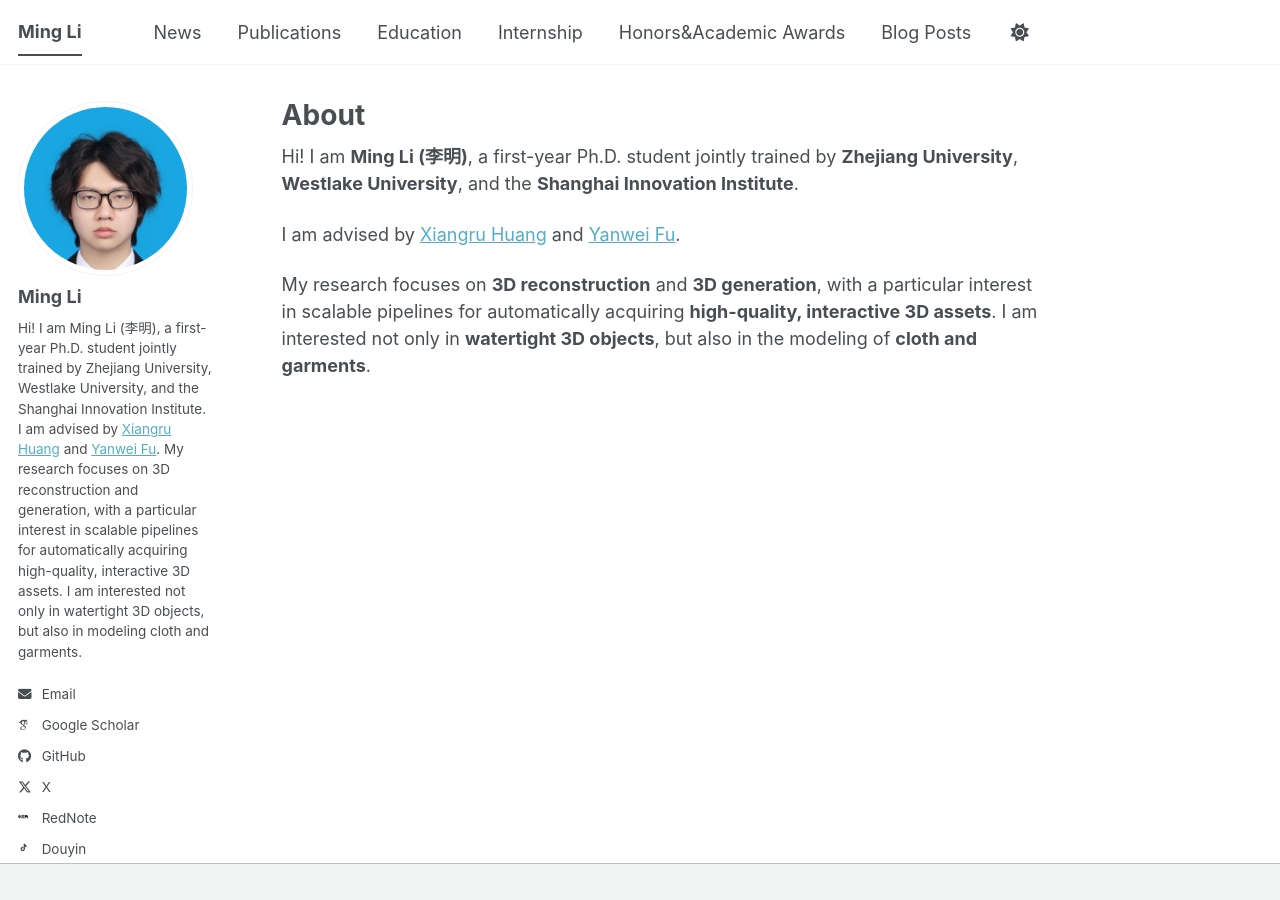
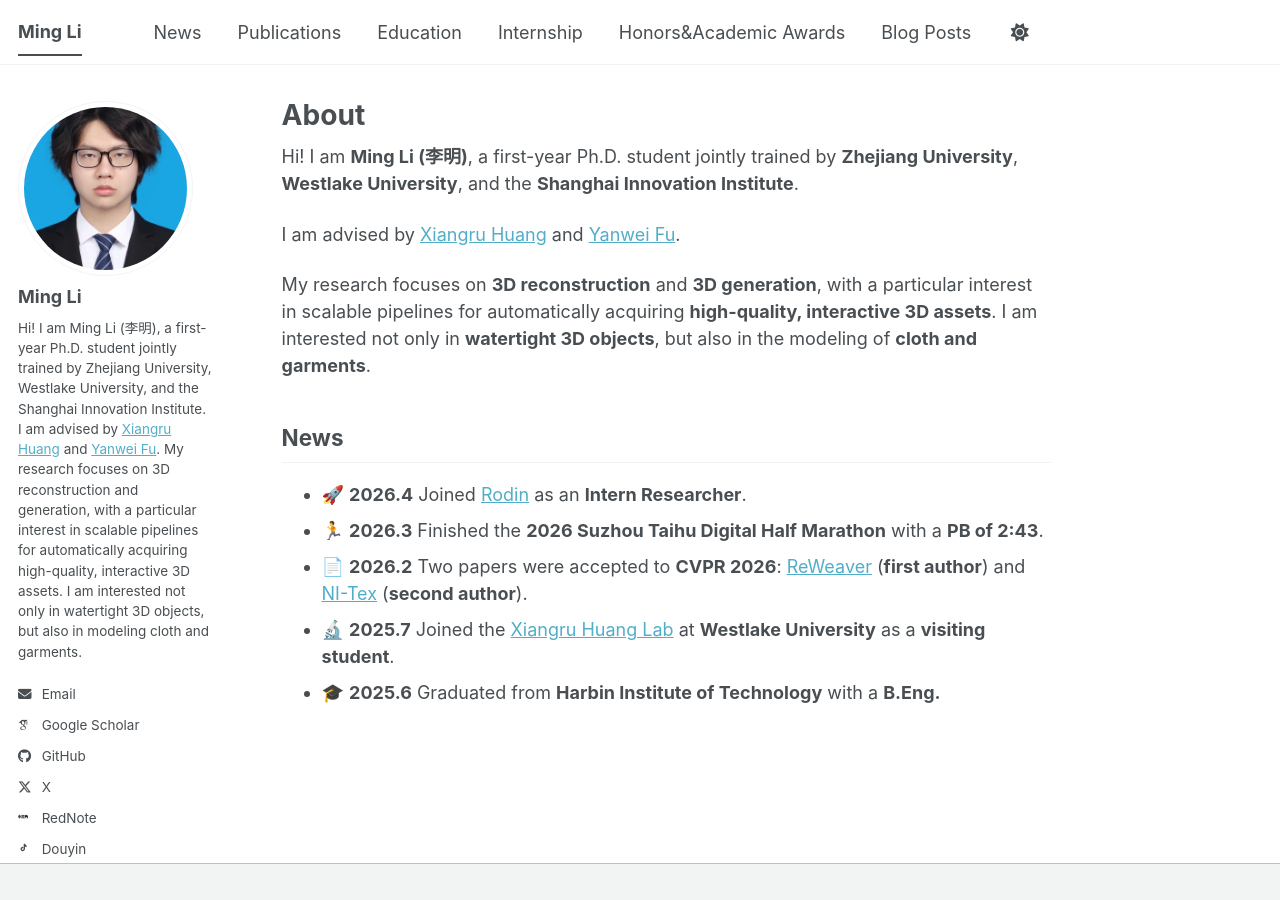
Before and after one commit to SII-LiMing/SII-LiMing.github.io, a Jekyll site: the page built from _pages/about.md, in a window 1280 px wide. Built offline with Jekyll 4.4.1, drawn with Linux system fonts in a browser that asks for light colours; some web fonts are replaced; a script bundle is joined from its source files by our own code; library files that are not in the unit come from our copies.

Commit message:
Show news on homepage

```diff
--- a/_pages/about.md
+++ b/_pages/about.md
@@ -12,3 +12,11 @@ Hi! I am **Ming Li (李明)**, a first-year Ph.D. student jointly trained by **Z
 I am advised by [Xiangru Huang](https://en.westlake.edu.cn/faculty/xiangru-huang.html) and [Yanwei Fu](https://yanweifu.github.io/).
 
 My research focuses on **3D reconstruction** and **3D generation**, with a particular interest in scalable pipelines for automatically acquiring **high-quality, interactive 3D assets**. I am interested not only in **watertight 3D objects**, but also in the modeling of **cloth and garments**.
+
+## News
+
+- 🚀 **2026.4** Joined [Rodin](https://hyper3d.ai/) as an **Intern Researcher**.
+- 🏃 **2026.3** Finished the **2026 Suzhou Taihu Digital Half Marathon** with a **PB of 2:43**.
+- 📄 **2026.2** Two papers were accepted to **CVPR 2026**: [ReWeaver](https://arxiv.org/abs/2601.16672) (**first author**) and [NI-Tex](https://arxiv.org/abs/2511.18765) (**second author**).
+- 🔬 **2025.7** Joined the [Xiangru Huang Lab](https://rcif.westlake.edu.cn/rcdw/wlcls_2159/pi_2160/202503/t20250323_53628.shtml) at **Westlake University** as a **visiting student**.
+- 🎓 **2025.6** Graduated from **Harbin Institute of Technology** with a **B.Eng.**
```
Also changed, not shown: _pages/talks.html (+5 -7 lines), images/profile.jpg.
